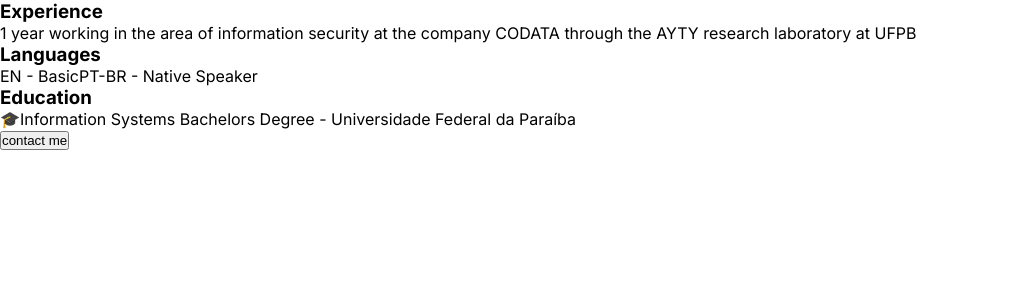
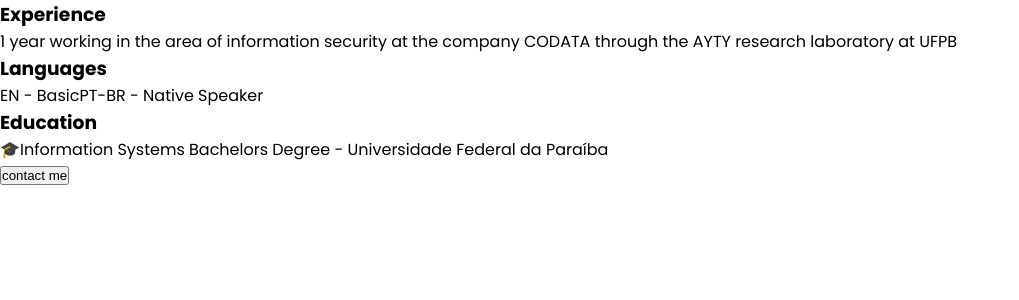
Before and after one commit to JVKANAN/my-portfolio, a Next.js app in the folder my-portfolio/: page / in a window 1280 px wide. Shown: the top 300 px of the page, without its empty margins (0-1019 px from the left). Built offline with nearby package versions, Linux system fonts and the light colour scheme.

Commit message:
criação

```diff
--- a/my-portfolio/src/app/layout.tsx
+++ b/my-portfolio/src/app/layout.tsx
@@ -1,8 +1,8 @@
 import type { Metadata } from 'next'
-import { Inter } from 'next/font/google'
+import { Poppins } from 'next/font/google'
 import './globals.scss'
 
-const inter = Inter({ subsets: ['latin'] })
+const inter = Poppins({ subsets: ['latin'] })
 
 export const metadata: Metadata = {
   title: 'João Vitor',
```
